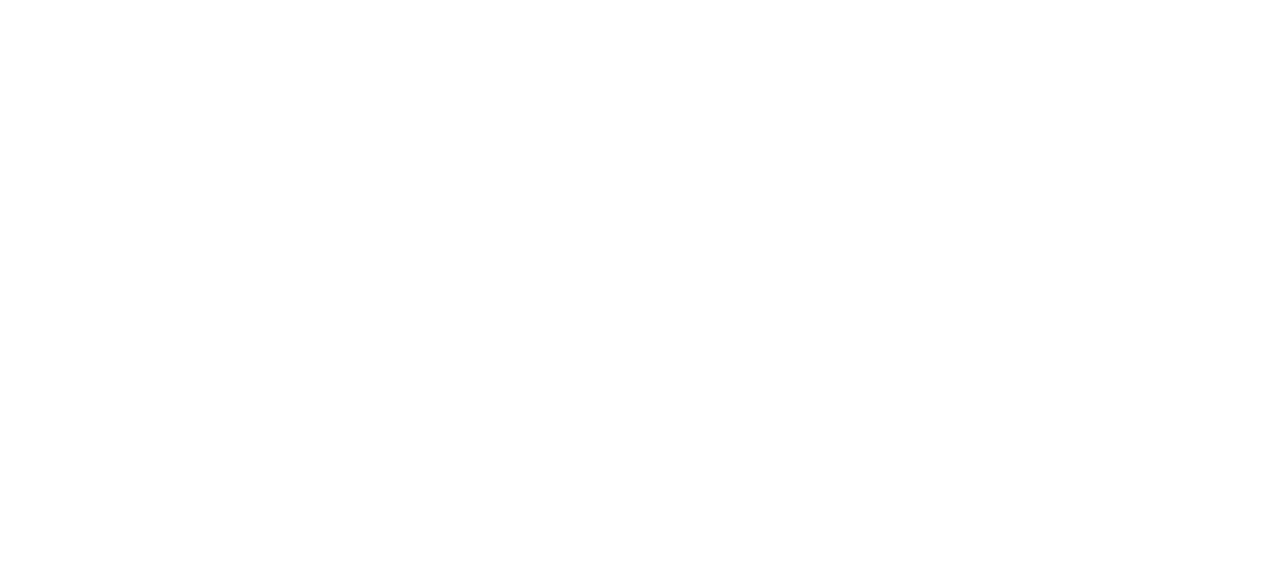
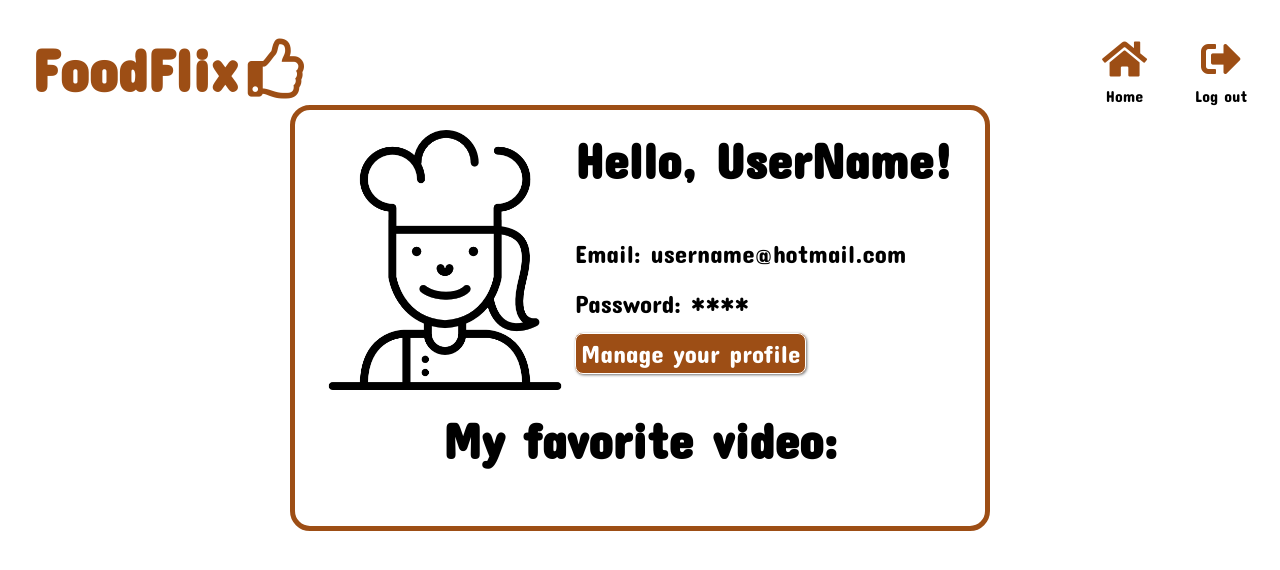
Before and after one commit to marionstaats/foodflix, a PHP site: page /login.html in a window 1280 px wide. Before the commit the part shown is empty. Shown: the top 570 px of the page. Run offline with PHP 8.4, Linux system fonts and the light colour scheme.

Commit message:
Complete page for user-account

```diff
--- a/login.html
+++ b/login.html
@@ -0,0 +1,60 @@
+<!DOCTYPE html>
+<html lang="en">
+<head>
+    <meta charset="UTF-8">
+    <meta name="viewport" content="width=device-width, initial-scale=1.0">
+    <title>Foodflix</title>
+    <link rel="preconnect" href="https://fonts.gstatic.com">
+    <link rel="stylesheet" href="scss/main.css">
+    <link href="https://fonts.googleapis.com/css2?family=Concert+One&display=swap" rel="stylesheet">
+    <link rel="stylesheet" href="https://use.fontawesome.com/releases/v5.15.1/css/all.css" integrity="sha384-vp86vTRFVJgpjF9jiIGPEEqYqlDwgyBgEF109VFjmqGmIY/Y4HV4d3Gp2irVfcrp" crossorigin="anonymous">
+</head>
+<body>
+    <!-- nav-bar -->
+    <div id="nav-bar">
+      <div id="logo">
+        <h2>FoodFlix</h2>
+        <i class="far fa-thumbs-up"></i>
+      </div>
+
+      <div id="user">
+          <div id="user-register">
+              <a href="index.html">
+                  <i class="fas fa-home"></i>
+                  <p>Home</p>
+              </a>
+          </div>
+          <div id="user-login">
+              <a href="lindex.html">
+                  <i class="fas fa-sign-out-alt"></i>
+                  <p>Log out</p>
+              </a>
+
+          </div>
+      </div>
+    </div>
+
+    <div id="user-info">
+      <!-- user account -->
+      <div id="user-account">
+        <img src="/scss/chef-women.png" alt="" id="avatar">
+        <div id="greetings">
+          <h1>Hello, UserName!</h1>
+          <div id="manage-profile">
+            <p id="email">Email: username@hotmail.com</p>
+            <p id="password">Password: ****</p>
+
+            <a href="register.html">Manage your profile</a>
+          </div>
+        </div>
+      </div>
+
+      <!-- favorite videos -->
+      <h1>My favorite video:</h1>
+      <div>
+        <br><br><br>
+      </div>
+    </div>
+
+</body>
+</html>
--- a/scss/main.css
+++ b/scss/main.css
@@ -193,7 +193,6 @@
 body #user-form #gender {
   -ms-flex-item-align: start;
       align-self: flex-start;
-  padding-right: 15px;
 }
 
 body #user-form #preferences {
@@ -227,4 +226,60 @@
 body #user-form legend {
   font-size: 20px;
 }
+
+body #user-info {
+  margin: auto;
+  width: 700px;
+  border: 5px solid #9d4e15;
+  border-radius: 20px;
+}
+
+body #user-info #user-account {
+  display: -webkit-box;
+  display: -ms-flexbox;
+  display: flex;
+  padding: 20px;
+}
+
+body #user-info #user-account img {
+  width: 40%;
+}
+
+body #user-info #user-account #greetings {
+  display: -webkit-box;
+  display: -ms-flexbox;
+  display: flex;
+  -webkit-box-orient: vertical;
+  -webkit-box-direction: normal;
+      -ms-flex-direction: column;
+          flex-direction: column;
+}
+
+body #user-info #user-account #greetings h1 {
+  font-size: 50px;
+}
+
+body #user-info #user-account #greetings #manage-profile {
+  text-align: left;
+  font-size: 25px;
+  padding-top: 40px;
+  line-height: 50px;
+}
+
+body #user-info #user-account #greetings #manage-profile a {
+  background-color: #9d4e15;
+  color: white;
+  padding: 5px;
+  -ms-flex-item-align: center;
+      -ms-grid-row-align: center;
+      align-self: center;
+  border: 1px solid white;
+  border-radius: 8px;
+  -webkit-box-shadow: 1px 1px 3px #706f6f;
+          box-shadow: 1px 1px 3px #706f6f;
+}
+
+body #user-info h1 {
+  font-size: 50px;
+}
 /*# sourceMappingURL=main.css.map */
--- a/scss/main.scss
+++ b/scss/main.scss
@@ -202,5 +202,52 @@
 
       }
 
+      // --------------------******-------------------
+      // main field LOGIN PAGE
+      #user-info {
+        margin: auto;
+        width: 700px;
+        border: 5px solid #9d4e15;
+        border-radius: 20px;
+
+        #user-account {
+          display: flex;
+          padding: 20px;
+
+            img {
+              width: 40%;
+            }
+
+            #greetings {
+              display: flex;
+              flex-direction: column;
+
+              h1 {
+                font-size: 50px;
+              }
+
+              #manage-profile {
+                text-align: left;
+                font-size: 25px;
+                padding-top: 40px;
+                line-height: 50px;
+
+                a{
+                  background-color: #9d4e15;
+                  color: white;
+                  padding: 5px;
+                  align-self: center;
+                  border: 1px solid white;
+                  border-radius: 8px;
+                  box-shadow: 1px 1px 3px rgb(112, 111, 111);
+                }
+              }
+            }
+        }
+
+        h1{
+          font-size: 50px;
+        }
+      }
 
 }
```
Also changed, not shown: scss/chef-man.png (added), scss/chef-women.png (added), 2 other files.
